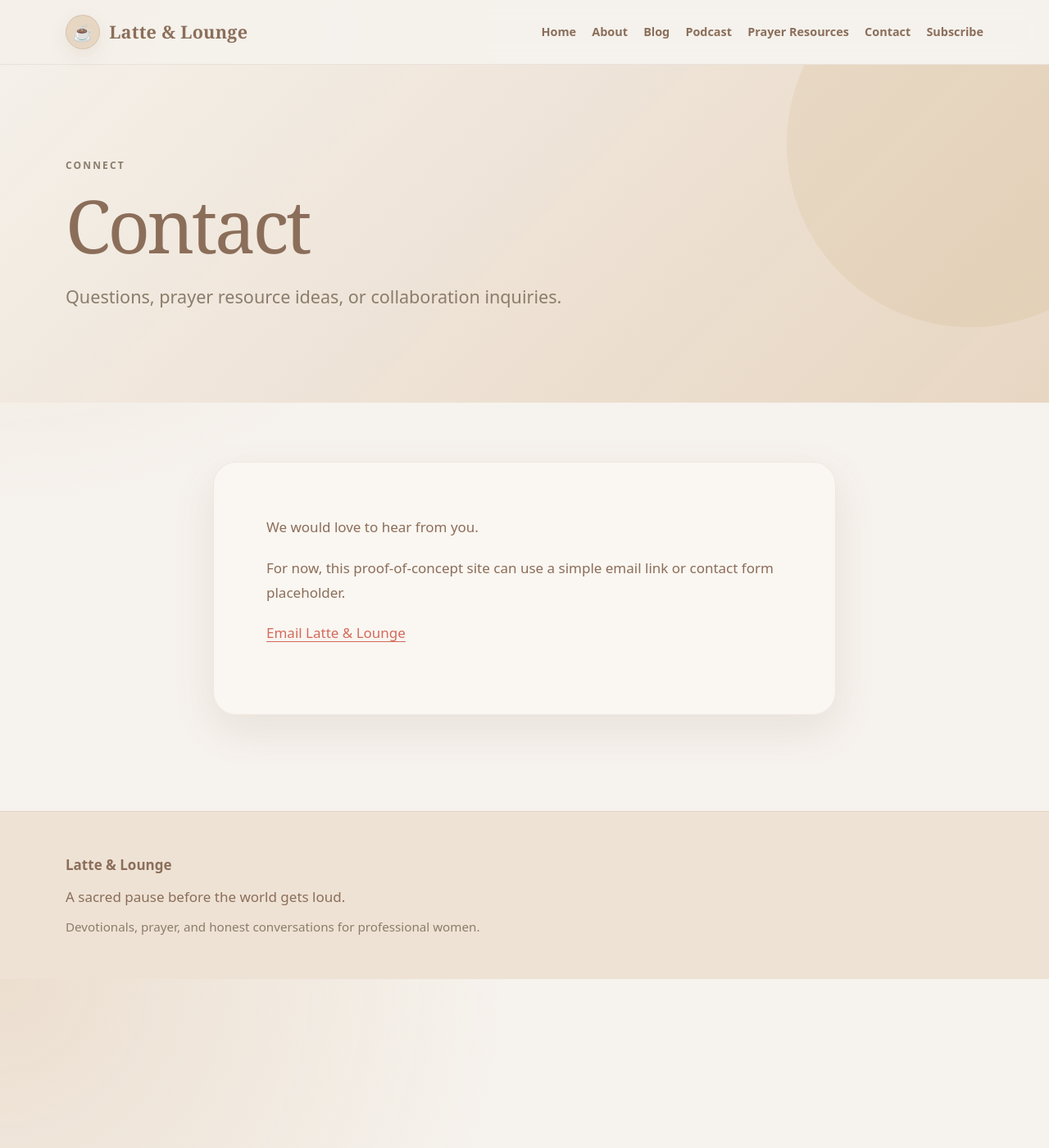
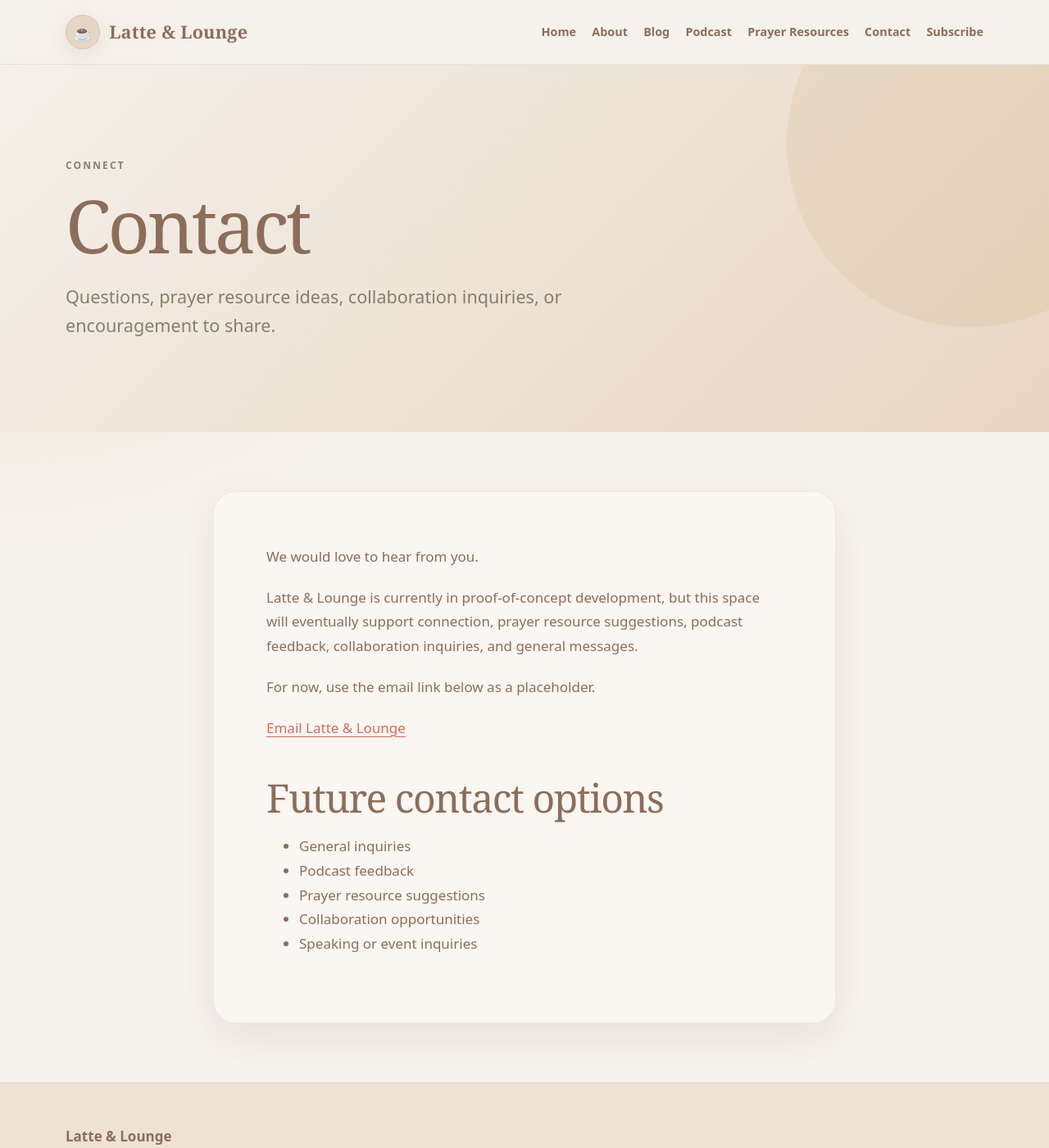
Before and after one commit to jeffthomasiii/latte-lounge-poc, a Jekyll site: the page built from docs/contact.md, in a window 1280 px wide and 1400 px high. Shown: the whole window at 82% size. Built offline with Jekyll 4.4.1, drawn with Linux system fonts in a browser that asks for light colours.

Commit message:
Polish Contact page copy

```diff
--- a/docs/contact.md
+++ b/docs/contact.md
@@ -2,11 +2,21 @@
 layout: page
 title: Contact
 eyebrow: "Connect"
-subtitle: "Questions, prayer resource ideas, or collaboration inquiries."
+subtitle: "Questions, prayer resource ideas, collaboration inquiries, or encouragement to share."
 ---
 
 We would love to hear from you.
 
-For now, this proof-of-concept site can use a simple email link or contact form placeholder.
+Latte & Lounge is currently in proof-of-concept development, but this space will eventually support connection, prayer resource suggestions, podcast feedback, collaboration inquiries, and general messages.
+
+For now, use the email link below as a placeholder.
 
 [Email Latte & Lounge](mailto:hello@example.com)
+
+## Future contact options
+
+- General inquiries
+- Podcast feedback
+- Prayer resource suggestions
+- Collaboration opportunities
+- Speaking or event inquiries
```
